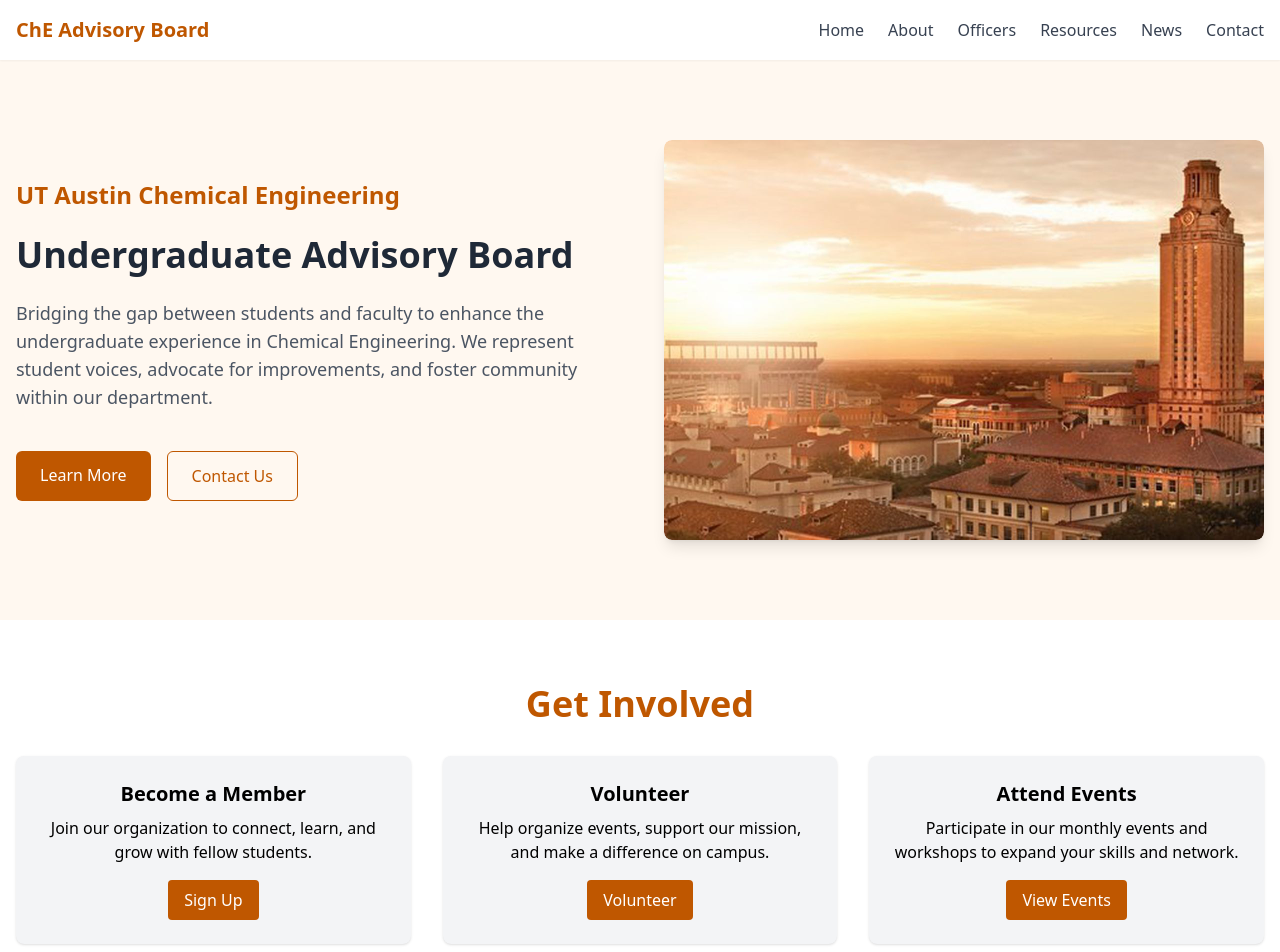
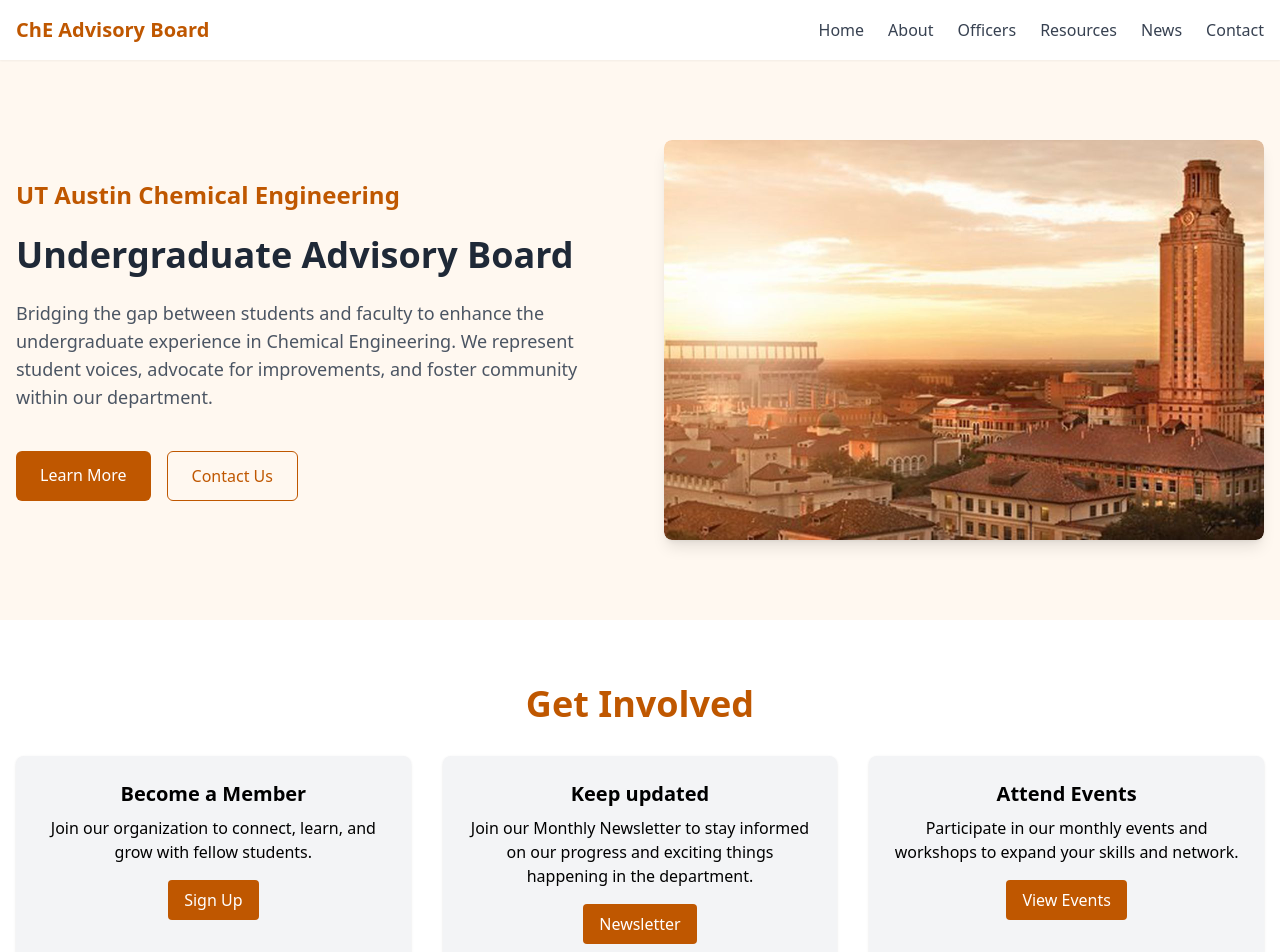
Before and after one commit to cheuab/texas, a React app: page / in a window 1280 px wide. Shown: the top 952 px of the page. Built offline with nearby package versions, Linux system fonts and the light colour scheme; the HTML template or start-up script is replaced by a standard one.

Commit message:
get started page update

```diff
--- a/src/components/GetStarted.tsx
+++ b/src/components/GetStarted.tsx
@@ -12,9 +12,9 @@
             <a href="/join" className="inline-block bg-[#BF5700] text-white px-4 py-2 rounded">Sign Up</a>
           </div>
           <div className="bg-gray-100 p-6 rounded-lg shadow text-center">
-            <h3 className="text-xl font-semibold mb-2">Volunteer</h3>
-            <p className="mb-4">Help organize events, support our mission, and make a difference on campus.</p>
-            <a href="/volunteer" className="inline-block bg-[#BF5700] text-white px-4 py-2 rounded">Volunteer</a>
+            <h3 className="text-xl font-semibold mb-2">Keep updated</h3>
+            <p className="mb-4">Join our Monthly Newsletter to stay informed on our progress and exciting things happening in the department.</p>
+            <a href="/volunteer" className="inline-block bg-[#BF5700] text-white px-4 py-2 rounded">Newsletter</a>
           </div>
           <div className="bg-gray-100 p-6 rounded-lg shadow text-center">
             <h3 className="text-xl font-semibold mb-2">Attend Events</h3>
```
Also changed, not shown: src/components/Stats.tsx (deleted).
